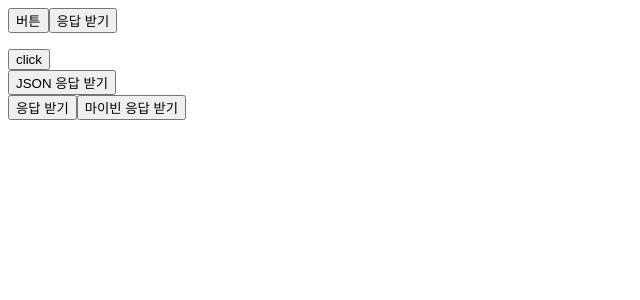
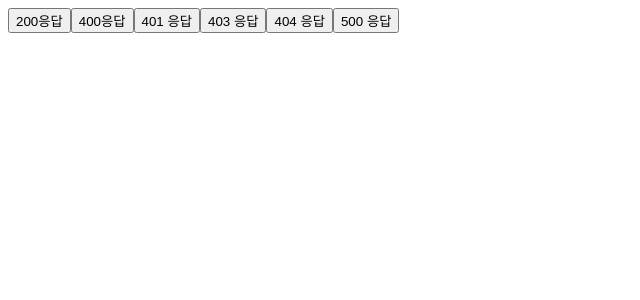
Before and after one commit to kiwi85547/react20240509, a React (Vite) app: page / in a window 1280 px wide. Shown: the top 300 px of the page, without its empty margins (0-640 px from the left). Built offline with nearby package versions, Linux system fonts and the light colour scheme.

Commit message:
응답 코드 확인 ResponseEntity

```diff
--- a/src/App.jsx
+++ b/src/App.jsx
@@ -1,45 +1,15 @@
-import React, { useState } from "react";
+import React from "react";
 import axios from "axios";
 
 function App(props) {
-  const [result, setResult] = useState();
-  function handleClick() {
-    axios.get("/api/main42/sub1").then((param) => console.log(param.data));
-  }
-
-  function handleClick2() {
-    axios.get("/api/main42/sub2").then((param) => setResult(param.data));
-  }
-
-  function handleClick3() {
-    axios.get("/api/main42/sub3").then((param) => console.log(param.data));
-  }
-
-  function handleClick4() {
-    axios.get("/api/main42/sub4").then((res) => console.log(res.data));
-  }
-
-  function handleClick5() {
-    axios.get("/api/main42/sub5").then((res) => console.log(res.data));
-  }
-
-  function handleClick6() {
-    axios.get("/api/main42/sub6").then((res) => console.log(res.data));
-  }
-
   return (
     <div>
-      <button onClick={handleClick}>버튼</button>
-      {/*버튼이 클릭되면 /api/main42/sub2 get 요청 후 응답본문을 콘솔에 출력*/}
-      <button onClick={handleClick2}>응답 받기</button>
-      <br />
-      <p>{result}</p>
-      <button onClick={handleClick3}>click</button>
-      <br />
-      <button onClick={handleClick4}>JSON 응답 받기</button>
-      <br />
-      <button onClick={handleClick5}>응답 받기</button>
-      <button onClick={handleClick6}>마이빈 응답 받기</button>
+      <button onClick={() => axios.get("/api/main43/sub1")}>200응답</button>
+      <button onClick={() => axios.get("/api/main43/sub2")}>400응답</button>
+      <button onClick={() => axios.get("/api/main43/sub3")}>401 응답</button>
+      <button onClick={() => axios.get("/api/main43/sub4")}>403 응답</button>
+      <button onClick={() => axios.get("/api/main43/sub5")}>404 응답</button>
+      <button onClick={() => axios.get("/api/main43/sub6")}>500 응답</button>
     </div>
   );
 }
```
